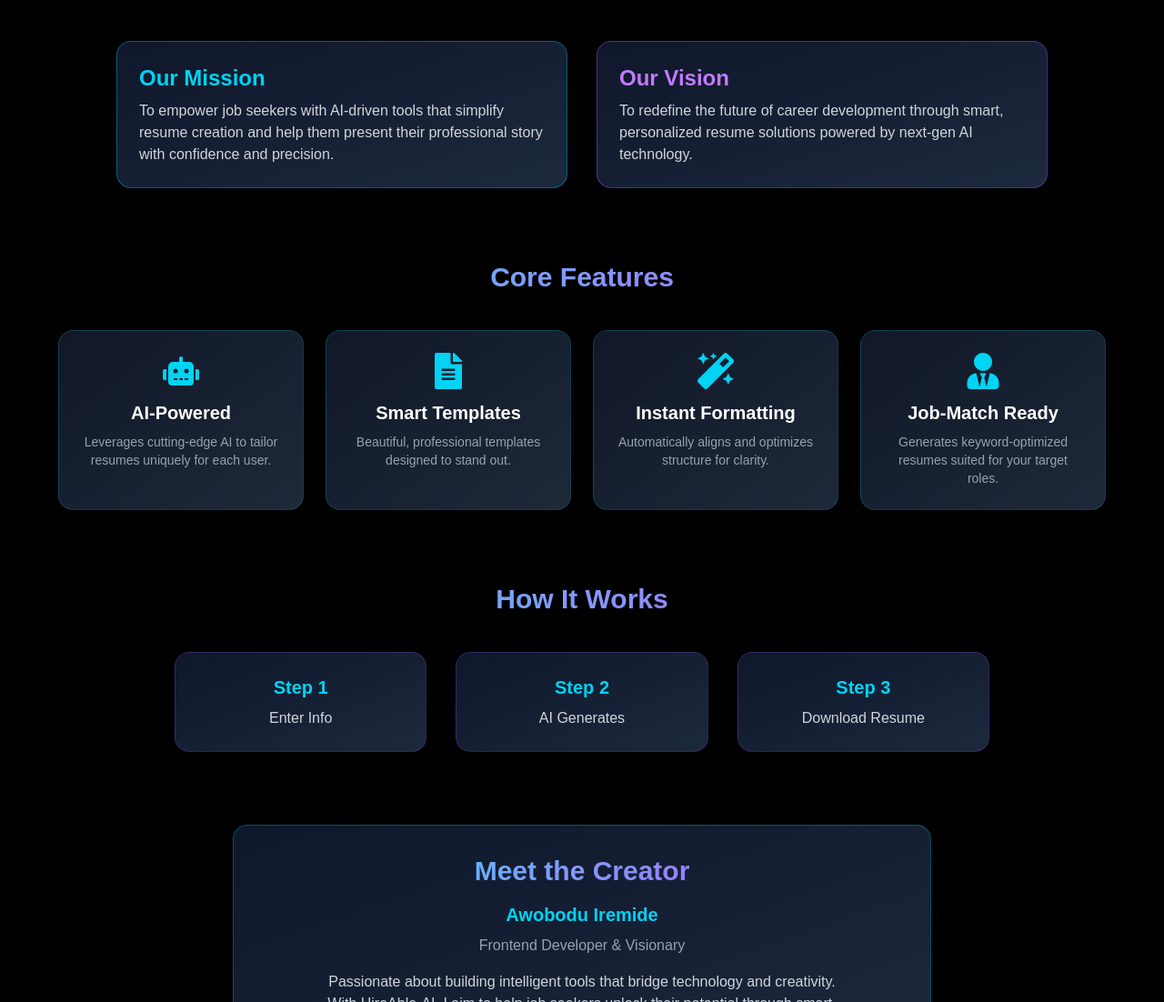
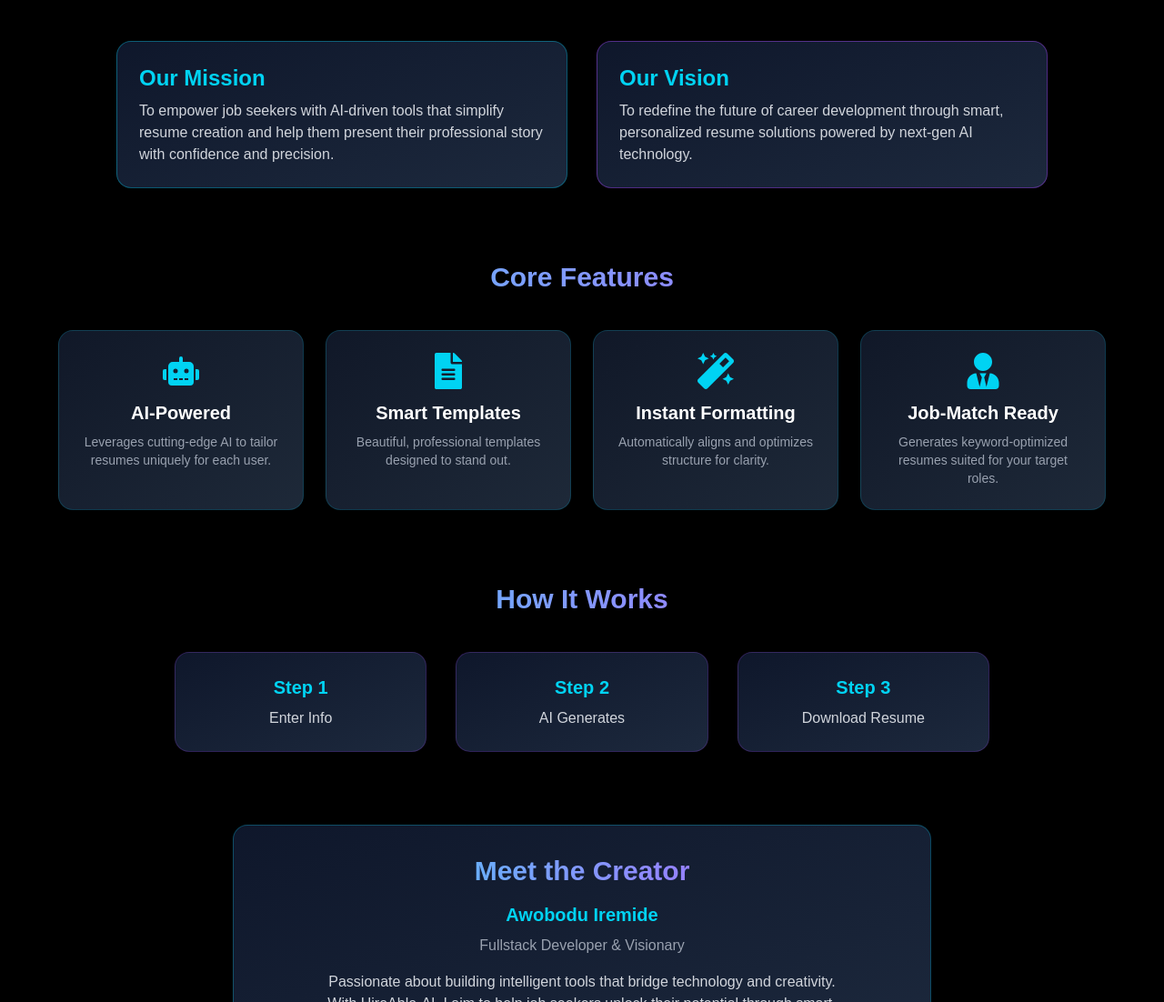
Before and after one commit to Iremide-tech/Resume-Ai, a Next.js app: page /about in a window 1280 px wide. Shown: the part 251-1353 px from the top of the page at 91% size. Built offline with nearby package versions, Linux system fonts and the light colour scheme.

Commit message:
just did some stuff

```diff
--- a/src/app/about/page.tsx
+++ b/src/app/about/page.tsx
@@ -41,7 +41,7 @@
         </div>
 
         <div className="bg-gradient-to-br from-slate-900 to-slate-800 p-6 rounded-2xl border border-purple-500/40">
-          <h2 className="text-2xl font-semibold text-purple-400 mb-2">
+          <h2 className="text-2xl font-semibold text-cyan-400 mb-2">
             Our Vision
           </h2>
           <p className="text-gray-300">
@@ -139,7 +139,7 @@
           <p className="text-xl text-cyan-400 font-semibold mb-2">
             Awobodu Iremide
           </p>
-          <p className="text-gray-400 mb-4">Frontend Developer & Visionary</p>
+          <p className="text-gray-400 mb-4">Fullstack Developer & Visionary</p>
           <p className="text-gray-300 max-w-xl mx-auto">
             Passionate about building intelligent tools that bridge technology
             and creativity. With HireAble-AI, I aim to help job seekers unlock
--- a/src/app/generate-resume/route.ts
+++ b/src/app/generate-resume/route.ts
@@ -44,4 +44,6 @@
   } catch {
     return NextResponse.json({ resume: '', error: 'Failed to generate resume.' }, { status: 400 });
   }
+
+
 }
--- a/src/app/page.tsx
+++ b/src/app/page.tsx
@@ -124,7 +124,7 @@
         </div>
       )}
       {resume && !error && (
-        <FadeIn duration={70}>
+        <FadeIn duration={80}>
         <div id='resume-preview' className={`mt-6 p-4 border rounded bg-blue-600 whitespace-pre-line theme-${selectedTheme}`}>
           <div className="mb-2 text-sm text-gray-500">Theme: {selectedTheme.charAt(0).toUpperCase() + selectedTheme.slice(1)}</div>
           {resume}
```
